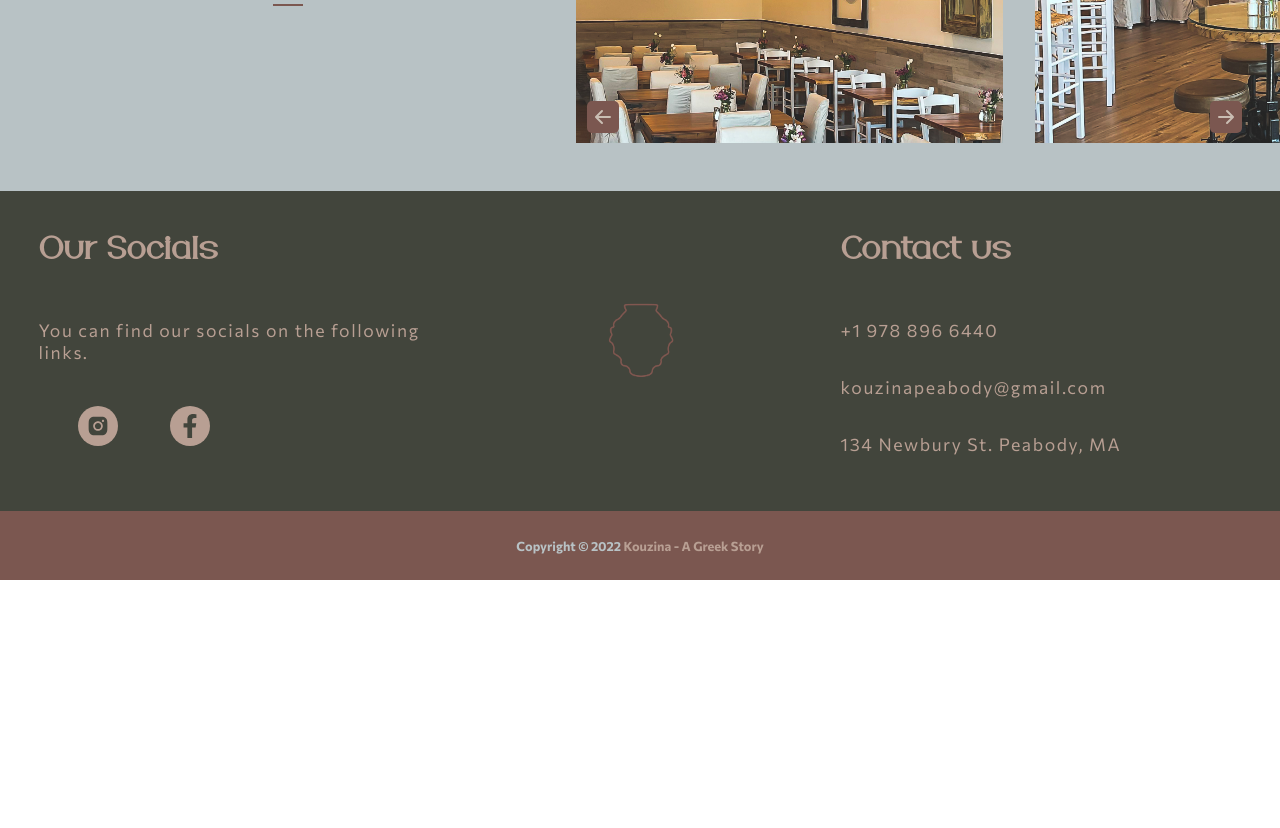
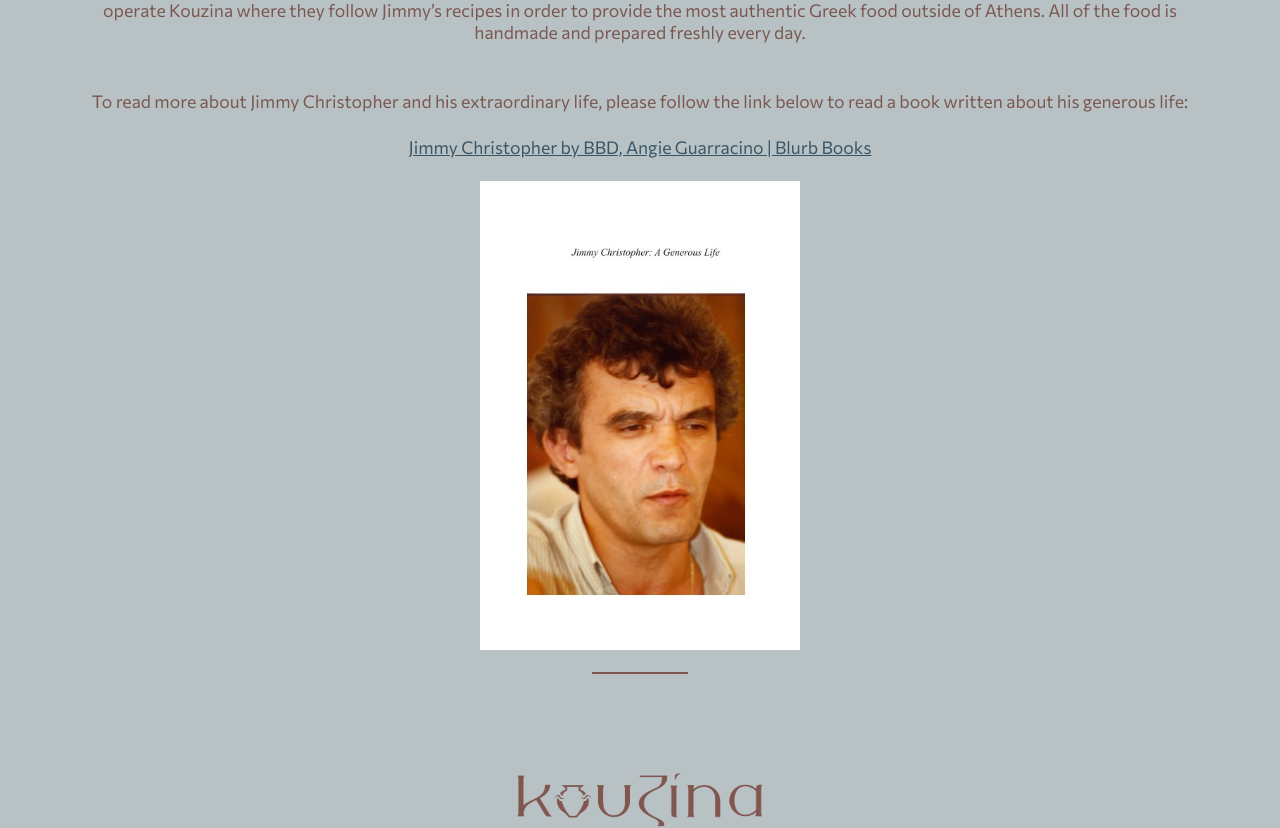
Before and after one commit to giannispsarr/kouzina-peabody, a React (Create React App) app: page / in a window 1280 px wide. Shown: the part 1740-2568 px from the top of the page. Before the commit the page ends 2320 px from the top, so only its background shows below. Built offline with nearby package versions, Linux system fonts and the light colour scheme.

Commit message:
Added About Us

```diff
--- a/src/App.js
+++ b/src/App.js
@@ -16,9 +16,9 @@
   <Element id='Menu' name='Menu'>
     <Menu/>
   </Element>
-  {/* <Element id='AboutUs' name='AboutUs'>
+  <Element id='AboutUs' name='AboutUs'>
     <AboutUs/>
-  </Element> */}
+  </Element>
   <Element id='Gallery' name='Gallery'>
     <Gallery/>
   </Element>
--- a/src/Components/AboutUs.jsx
+++ b/src/Components/AboutUs.jsx
@@ -1,6 +1,7 @@
 import React from 'react';
 import Logo05 from '../assets/Logos-05-cropped.png'
 import styled from 'styled-components';
+import bookCover from '../assets/image001.jpg'
 
 export default function AboutUs() {
   return (
@@ -13,9 +14,26 @@
       </div>
       <div className='about-text'>
         <p>
-          Lorem ipsum dolor sit, amet consectetur adipisicing elit. Incidunt hic saepe est enim corporis repudiandae ab? Laudantium incidunt ducimus cupiditate. Placeat itaque veritatis esse nostrum dolores debitis minima alias voluptatem.
-          Lorem, ipsum dolor sit amet consectetur adipisicing elit. Facere doloribus cupiditate minus quod expedita voluptates dolores tenetur corporis non, similique repudiandae obcaecati, et sint amet quasi. Quos architecto blanditiis ipsum.
-          Lorem ipsum dolor sit amet consectetur adipisicing elit. Praesentium quis, officiis hic ad nisi, pariatur maiores deleniti cupiditate amet expedita at voluptates. Quia dicta molestiae laborum incidunt exercitationem, omnis quibusdam.
+        Jimmy and Penny Christopher immigrated to Boston from Greece.
+        They met and married in the US and went on to open multiple restaurants on the North Shore.
+        Jimmy retired in 2012 and Penny decided to carry on the family business with her son Paul.
+        They previously operated Brothers Kouzina on Rte 1 in Peabody.  When they closed Brothers Kouzina, they shifted their focus to their other restaurants in Boston, Gyro City (in Fenway and Brighton).
+        While they still love Gyro City, they longed to bring Kouzina back to their friends on the Northshore.
+        Penny used her years of experience in the restaurant business along with her love for design in order to bring an authentic Greek grill to Peabody.
+        Today, Penny and Paul operate Kouzina where they follow Jimmy’s recipes in order to provide the most authentic Greek food outside of Athens.
+        All of the food is handmade and prepared freshly every day.
+        <br/>
+        <br/>
+        <br/>
+        To read more about Jimmy Christopher and his extraordinary life, please follow the link below to read a book written about his generous life:
+        <br/>
+        <br/>
+        <a href="https://www.blurb.com/bookstore/invited/9493850/4a45d9c0162c16db7cdda54ee3fe324f843ab8eb?fbclid=IwAR2Sk1uSqyQ1jVzwhBKmpTAz7fxW8hs6Tia3EwYVGryro5vGVdj8yMc6GIg" target="_blank">
+          Jimmy Christopher by BBD, Angie Guarracino | Blurb Books
+        </a>
+        <br/>
+        <br/>
+        <img src={bookCover} />
         </p>
         <div className='text-underline'/>
       </div>
@@ -72,6 +90,14 @@
       text-align: center;
       margin-left: 33rem;
       margin-right: 33rem;
+      a {
+        font-family: 'Commissioner', sans-serif;
+        color: #395667;
+        font-weight: 400;
+      }
+      img {
+        width: 1100px;
+      }
     }
     .text-underline {
       width: 12rem;
@@ -91,7 +117,7 @@
       width: 800px;
     }
   }
-  @media screen and (max-width: 1024px) {
+  @media screen and (max-width: 2560px) {
     width: inherit;
     padding-top: 3rem;
     padding-bottom: 3rem;
@@ -117,6 +143,9 @@
         line-height: 1.3;
         margin-left: 4rem;
         margin-right: 4rem;
+        img {
+          width: 320px;
+        }
       }
       .text-underline {
         width: 6rem;
@@ -157,6 +186,9 @@
         line-height: 1.3;
         margin-left: 4rem;
         margin-right: 4rem;
+        img {
+          width: 320px;
+        }
       }
       .text-underline {
         width: 6rem;
@@ -197,6 +229,9 @@
         line-height: 1.3;
         margin-left: 4rem;
         margin-right: 4rem;
+        img {
+          width: 250px;
+        }
       }
       .text-underline {
         width: 6rem;
@@ -236,6 +271,9 @@
         line-height: 1.3;
         margin-left: 3.5rem;
         margin-right: 3.5rem;
+        img {
+          width: 200px;
+        }
       }
       .text-underline {
         width: 5rem;
@@ -275,6 +313,9 @@
         line-height: 1.3;
         margin-left: 3.5rem;
         margin-right: 3.5rem;
+        img {
+          width: 180px;
+        }
       }
       .text-underline {
         width: 5rem;
@@ -315,6 +356,9 @@
         line-height: 1.3;
         margin-left: 3.5rem;
         margin-right: 3.5rem;
+        img {
+          width: 170px;
+        }
       }
       .text-underline {
         width: 5rem;
--- a/src/Components/Navbar.jsx
+++ b/src/Components/Navbar.jsx
@@ -50,7 +50,7 @@
                             Menu
                         </ScrollLink>
                     </li>
-                    {/* <li>
+                    <li>
                         <ScrollLink
                             to="AboutUs"
                             spy={true}
@@ -63,7 +63,7 @@
                         >
                             About Us
                         </ScrollLink>
-                    </li> */}
+                    </li>
                     <li>
                         <ScrollLink
                             to="Gallery"
@@ -113,7 +113,7 @@
                                         Menu
                                     </ScrollLink>
                                 </li>
-                                {/* <li>
+                                <li>
                                     <ScrollLink
                                         to="AboutUs"
                                         spy={true}
@@ -125,7 +125,7 @@
                                     >
                                         About Us
                                     </ScrollLink>
-                                </li> */}
+                                </li>
                                 <li>
                                     <ScrollLink
                                         to="Gallery"
```
Also changed, not shown: src/assets/image001.jpg (added).
